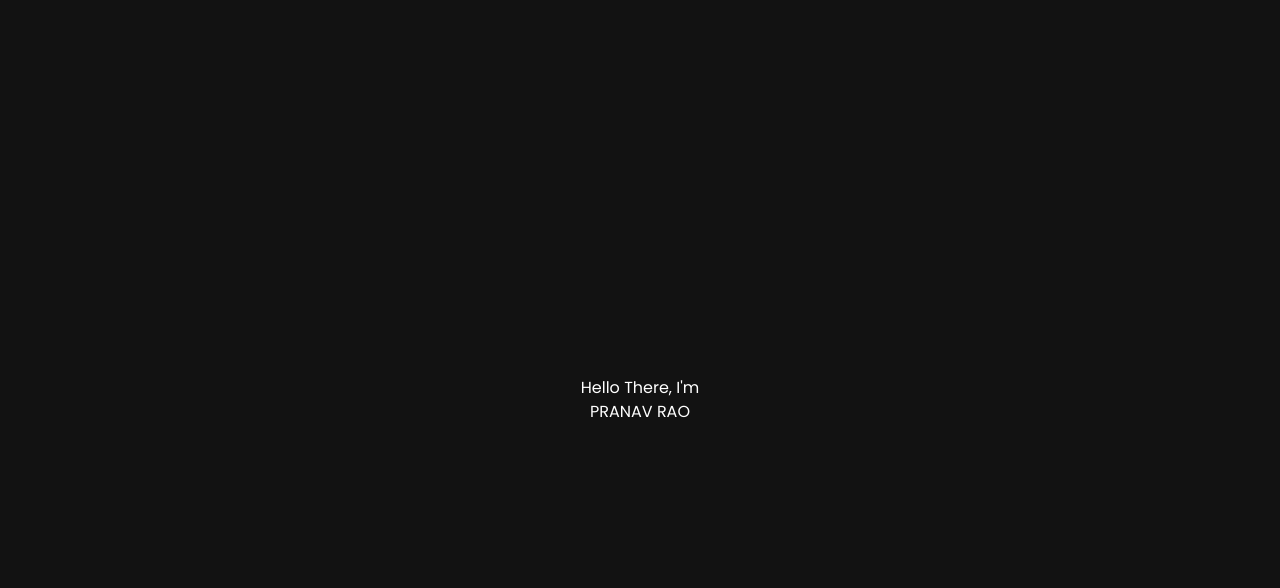
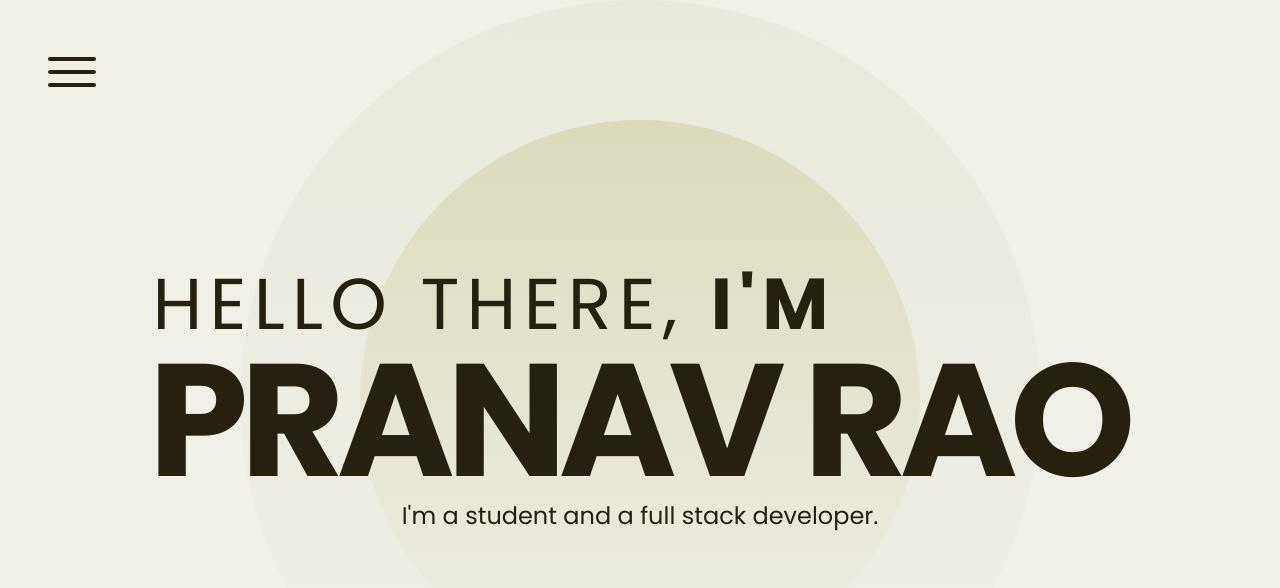
Before and after one commit to PranavRao18/PortfolioV3, a React (Vite) app: page / in a window 1280 px wide. Shown: the top 588 px of the page. Built offline with nearby package versions, Linux system fonts and the light colour scheme.

Commit message:
front page design

```diff
--- a/package.json
+++ b/package.json
@@ -14,6 +14,8 @@
     "@emotion/styled": "^11.11.0",
     "@mui/icons-material": "^5.15.10",
     "@mui/material": "^5.15.10",
+    "autoprefixer": "^10.4.17",
+    "postcss": "^8.4.35",
     "react": "^18.2.0",
     "react-dom": "^18.2.0"
   },
--- /dev/null
+++ b/postcss.config.cjs
@@ -0,0 +1,7 @@
+// postcss.config.js
+module.exports = {
+    plugins: {
+      tailwindcss: {},
+      autoprefixer: {},
+    },
+  }
--- a/src/Sections/Home.jsx
+++ b/src/Sections/Home.jsx
@@ -1,11 +1,20 @@
 import React from 'react'
+import Navbar from '../components/Navbar'
 
 const Home = () => {
   return (
-    <div className='min-h-screen w-screen flex justify-center items-center flex-col'>
-      <p>Hello There, <span>I'm</span></p>
-      <p>PRANAV RAO</p>
+    <div className='min-h-screen w-screen flex justify-center items-center flex-col bg-primary relative'>
+      <Navbar />
+      <div className='bg-gradient-to-b from-[#D9D6B2A9] to-transparent rounded-full w-[35rem] h-[35rem] absolute z-10'></div>
+      <div className='bg-gradient-to-b from-[#96934510] to-transparent rounded-full w-[50rem] h-[50rem] absolute z-10'></div>
+      <div className='p-8 sm:p-0 z-10'>
+        <p className='text-textlight text-3xl sm:text-7xl tracking-widest text-left'>HELLO THERE, <span className='font-bold'>I'M</span></p>
+        <p className='text-textlight text-8xl sm:text-[10rem] font-bold tracking-tighter mt-0 -sm:mt-10 -ml-1'>PRANAV RAO</p>
+        <p className='text-textlight text-2xl text-left sm:text-center -sm:mt-8'>I'm a student and a full stack developer.</p>
+      </div>
+
     </div>
+
   )
 }
 
--- /dev/null
+++ b/src/components/Navbar.jsx
@@ -0,0 +1,15 @@
+import React from 'react'
+
+const Navbar = () => {
+  return (
+    <div className='w-20 h-20 absolute top-4 sm:top-8 left-4 sm:left-8'>
+      <div className='rounded-full p-4 flex flex-col justify-evenly items-center h-full w-full'>
+        <div className='w-12 h-1 bg-textlight rounded'></div>
+        <div className='w-12 h-1 bg-textlight rounded'></div>
+        <div className='w-12 h-1 bg-textlight rounded'></div>
+      </div>
+    </div>
+  )
+}
+
+export default Navbar
--- a/src/index.css
+++ b/src/index.css
@@ -11,4 +11,5 @@
   font-family: "Poppins", sans-serif;
   scroll-behavior: smooth;
   color-scheme: dark;
+  /* border: 1px solid red; */
 }
--- a/tailwind.config.js
+++ b/tailwind.config.js
@@ -2,7 +2,15 @@
 module.exports = {
   content: ["./src/**/*.{html,js,jsx}"],
   theme: {
-    extend: {},
+    extend: {
+      colors: {
+        primary: '#F0EFE8',
+        textlight: '#262010',
+        primarydark: '#0B0A08',
+        textdark1: '#D7CAA5',
+        textdark2: '#F0EFE8',
+      },
+    },
   },
   plugins: [],
 }
```
Also changed, not shown: 1 other file (tests, documents, lock files or other folders).
